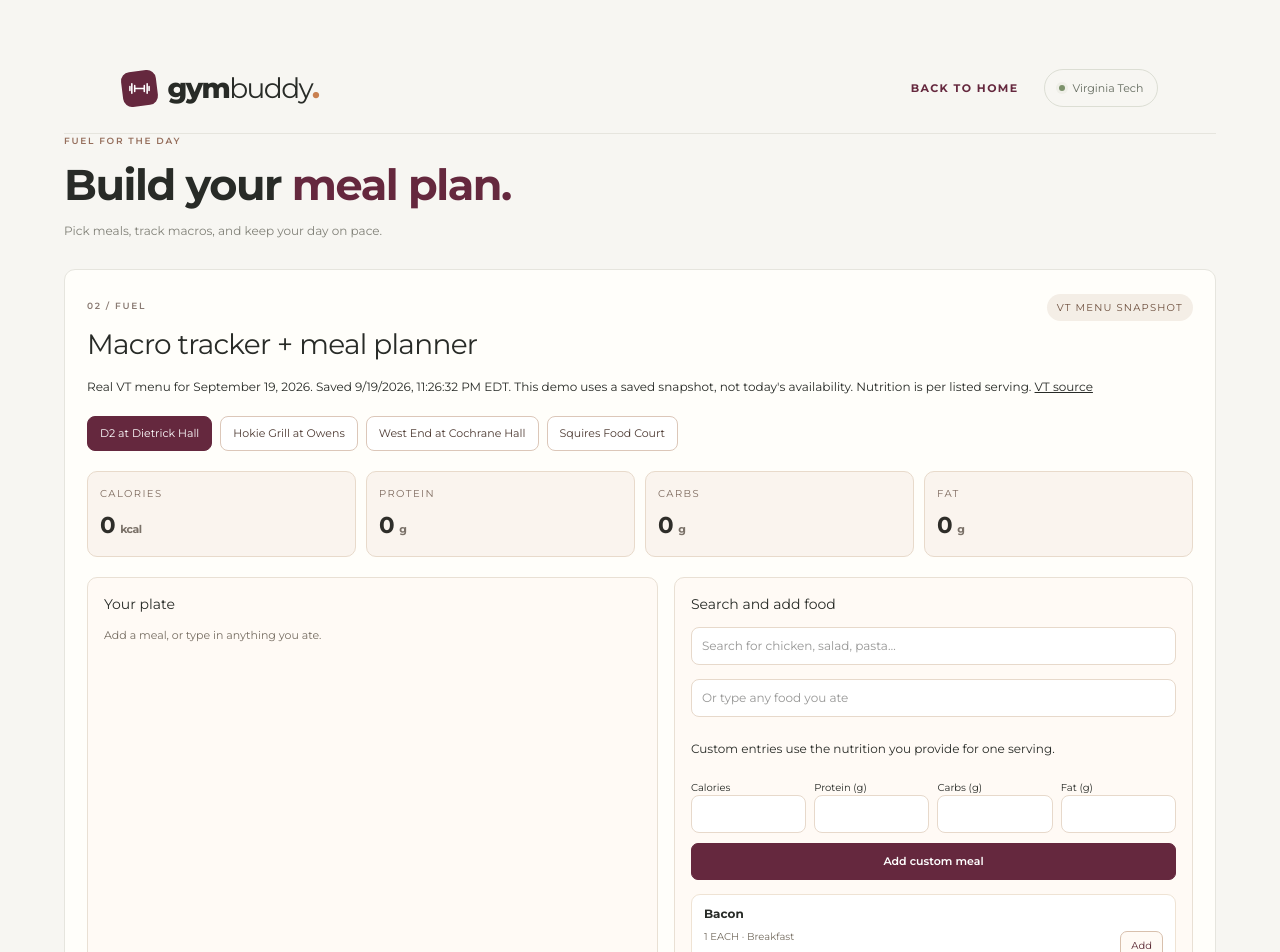
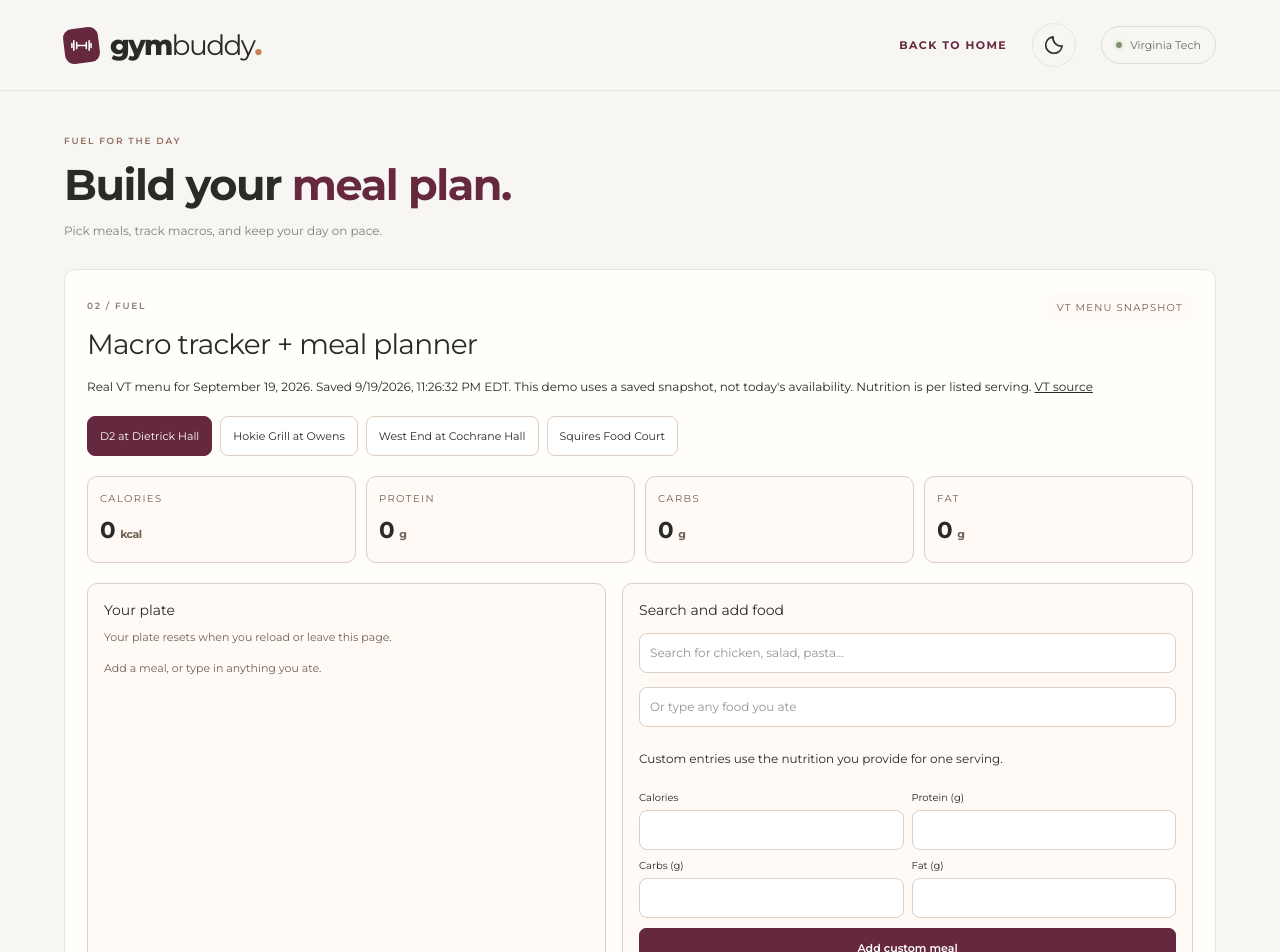
Before and after one commit to owenhoagie/vthacks14-gymbuddy, a Next.js app in the folder web/: page /meal-planner in a window 1280 px wide. Shown: the top 952 px of the page. Built offline with nearby package versions, Linux system fonts and the light colour scheme.

Commit message:
Finish dining themes, mobile layout, and serving quantities

```diff
--- a/web/app/dark-theme.css
+++ b/web/app/dark-theme.css
@@ -245,3 +245,16 @@ html[data-theme="dark"] .data-mode-switch button {
   background: var(--surface);
   color: var(--ink);
 }
+
+
+html[data-theme="dark"] .header-link { color: var(--orange); }
+html[data-theme="dark"] .meal-planner {
+  --meal-panel: var(--inset);
+  --meal-item: var(--surface);
+  --meal-border: var(--line);
+  --meal-muted: var(--muted);
+  --meal-accent: var(--orange);
+  --meal-selected-bg: var(--inset);
+  --meal-selected-ink: var(--orange);
+}
+html[data-theme="dark"] .meal-planner input::placeholder { color: var(--muted); opacity: .8; }
--- a/web/app/globals.css
+++ b/web/app/globals.css
@@ -1279,10 +1279,19 @@ footer > span:last-child > span {
 }
 
 .meal-planner {
+  --meal-panel: #fffaf5;
+  --meal-item: #ffffff;
+  --meal-border: #dccfc3;
+  --meal-muted: #716153;
+  --meal-accent: var(--maroon);
+  --meal-selected-bg: var(--maroon);
+  --meal-selected-ink: #ffffff;
+  color: var(--ink);
   margin-top: 26px;
   padding: 24px 22px;
 }
 .meal-planner-header {
+  flex-wrap: wrap;
   display: flex;
   justify-content: space-between;
   align-items: flex-start;
@@ -1298,8 +1307,8 @@ footer > span:last-child > span {
   align-items: center;
   padding: 6px 10px;
   border-radius: 999px;
-  background: #f4eee6;
-  color: #6d4f3d;
+  background: var(--meal-panel);
+  color: var(--meal-muted);
   font-size: 10px;
   letter-spacing: 0.12em;
   text-transform: uppercase;
@@ -1311,22 +1320,22 @@ footer > span:last-child > span {
   margin: 20px 0;
 }
 .meal-hall-toggle button {
-  border: 1px solid #dcc7b9;
+  border: 1px solid var(--meal-border);
   border-radius: 8px;
   padding: 8px 12px;
-  background: white;
-  color: #4d3a32;
+  background: var(--meal-item);
+  color: var(--ink);
   font-size: 11px;
 }
 .meal-hall-toggle button.active {
-  background: var(--maroon);
-  color: white;
-  border-color: var(--maroon);
+  background: var(--meal-selected-bg);
+  color: var(--meal-selected-ink);
+  border-color: var(--meal-accent);
 }
 .meal-error {
   margin: 0 0 14px;
   font-size: 11px;
-  color: #8d3d35;
+  color: var(--meal-accent);
 }
 .macro-grid {
   display: grid;
@@ -1340,11 +1349,11 @@ footer > span:last-child > span {
   gap: 7px;
   padding: 14px 12px;
   border-radius: 10px;
-  background: #faf4ee;
-  border: 1px solid #e8dacb;
+  background: var(--meal-panel);
+  border: 1px solid var(--meal-border);
 }
 .macro-card span {
-  color: #7e6b5f;
+  color: var(--meal-muted);
   font-size: 10px;
   letter-spacing: 0.14em;
   text-transform: uppercase;
@@ -1353,21 +1362,22 @@ footer > span:last-child > span {
   font-size: 23px;
   font-weight: 700;
   letter-spacing: -0.5px;
-  color: #2e2d29;
+  color: var(--ink);
 }
 .macro-card small {
   font-size: 11px;
-  color: #7a7168;
+  color: var(--meal-muted);
   margin-left: 5px;
 }
 .meal-plan-layout {
   display: grid;
-  grid-template-columns: 1.1fr 1fr;
+  grid-template-columns: minmax(0, 1fr) minmax(0, 1.1fr);
   gap: 16px;
 }
 .meal-list-panel {
-  border: 1px solid #e9e0d4;
-  background: #fffaf5;
+  min-width: 0;
+  border: 1px solid var(--meal-border);
+  background: var(--meal-panel);
   border-radius: 10px;
   padding: 16px;
 }
@@ -1387,9 +1397,9 @@ footer > span:last-child > span {
   align-items: center;
   justify-content: space-between;
   gap: 10px;
-  border: 1px solid #efe3d4;
+  border: 1px solid var(--meal-border);
   border-radius: 9px;
-  background: white;
+  background: var(--meal-item);
   padding: 10px 12px;
 }
 .meal-chip strong,
@@ -1400,15 +1410,15 @@ footer > span:last-child > span {
 }
 .meal-chip small,
 .meal-row small {
-  color: #756d61;
+  color: var(--meal-muted);
   font-size: 10px;
 }
 .meal-chip button,
 .meal-row button,
 .add-custom-button {
-  border: 1px solid #d8c0ad;
-  background: #fffaf5;
-  color: #5d2b36;
+  border: 1px solid var(--meal-border);
+  background: var(--meal-panel);
+  color: var(--meal-accent);
   border-radius: 7px;
   padding: 6px 10px;
   font-size: 10px;
@@ -1423,12 +1433,12 @@ footer > span:last-child > span {
 .meal-search-row input,
 .custom-meal-form input {
   width: 100%;
-  border: 1px solid #e7d9cb;
-  background: white;
+  border: 1px solid var(--meal-border);
+  background: var(--meal-item);
   border-radius: 8px;
   padding: 9px 10px;
   font-size: 12px;
-  color: #2f2f2d;
+  color: var(--ink);
 }
 .custom-macro-grid {
   display: grid;
@@ -1436,15 +1446,15 @@ footer > span:last-child > span {
   gap: 8px;
 }
 .add-custom-button {
-  background: var(--maroon);
-  color: white;
-  border-color: var(--maroon);
+  background: var(--meal-selected-bg);
+  color: var(--meal-selected-ink);
+  border-color: var(--meal-accent);
   padding: 9px 10px;
   font-size: 11px;
   font-weight: 600;
 }
 .empty-state {
-  color: #766d62;
+  color: var(--meal-muted);
   font-size: 11px;
 }
 
@@ -1495,3 +1505,56 @@ footer > span:last-child > span {
 .dining-source-link { font-size: 10px; }
 .dining-nutrition { display: block; margin-top: 4px; }
 .custom-macro-grid label { font-size: 10px; min-width: 0; }
+
+
+.meal-planner-page .page-shell { padding-bottom: 40px; }
+.meal-planner h2, .meal-planner h3, .meal-row > div, .meal-chip > div {
+  min-width: 0;
+  overflow-wrap: anywhere;
+}
+.meal-planner button { min-height: 40px; }
+.meal-planner button:disabled { cursor: not-allowed; }
+.meal-row > button { flex-shrink: 0; min-width: 44px; }
+.meal-chip { flex-direction: column; align-items: stretch; }
+.meal-chip-actions { display: flex; align-items: end; flex-wrap: wrap; gap: 10px; }
+.serving-control { display: flex; flex-direction: column; gap: 5px; font-size: 11px; }
+.serving-stepper { display: flex; gap: 4px; }
+.serving-stepper button { width: 40px; padding: 0; font-size: 18px; }
+.serving-stepper input {
+  width: 64px;
+  min-width: 0;
+  border: 1px solid var(--meal-border);
+  background: var(--meal-item);
+  color: var(--ink);
+  border-radius: 6px;
+  padding: 6px;
+  text-align: center;
+}
+.plate-note { margin: -4px 0 14px; font-size: 11px; line-height: 1.6; color: var(--meal-muted); }
+.serving-subtotal { align-self: center; }
+.macro-card { min-width: 0; }
+.macro-card strong { overflow-wrap: anywhere; }
+.custom-macro-grid { grid-template-columns: repeat(2, minmax(0, 1fr)); }
+.custom-macro-grid label { display: flex; flex-direction: column; gap: 5px; }
+.meal-planner input { min-height: 40px; }
+.meal-row button:hover:enabled, .meal-chip button:hover:enabled { border-color: var(--meal-accent); }
+.dining-source-link { color: var(--meal-accent); }
+
+@media (max-width: 900px) {
+  .meal-plan-layout { grid-template-columns: minmax(0, 1fr); }
+}
+@media (max-width: 620px) {
+  .site-header:has(.header-link) { height: auto; min-height: 94px; gap: 12px; padding-top: 10px; padding-bottom: 10px; }
+  .site-header:has(.header-link) .wordmark { font-size: 22px; flex-shrink: 0; }
+  .site-header:has(.header-link) .brand-icon { width: 28px; height: 28px; margin-right: 8px; }
+  .header-right:has(.header-link) { flex-wrap: wrap; justify-content: flex-end; gap: 4px; max-width: 80px; }
+  .header-link { order: 2; width: 100%; text-align: right; font-size: 10px; letter-spacing: .5px; }
+  .meal-planner { padding: 18px 12px; }
+  .meal-planner-header h2 { font-size: 23px; }
+  .meal-planner-header { gap: 14px; }
+  .macro-grid { grid-template-columns: repeat(2, minmax(0, 1fr)); }
+  .meal-list-panel { padding: 12px; }
+  .meal-row { padding: 12px 10px; }
+  .meal-planner input { font-size: 16px; }
+  .meal-hall-toggle button { flex: 1 1 45%; }
+}
--- a/web/app/meal-planner/page.tsx
+++ b/web/app/meal-planner/page.tsx
@@ -1,8 +1,9 @@
+import ThemeToggle from "@/components/theme-toggle";
 import MealPlannerCard from "@/components/meal-planner";
 
 export default function MealPlannerPage() {
   return (
-    <main className="meal-planner-page">
+    <div className="meal-planner-page">
       <header className="site-header">
         <a className="wordmark" href="/" aria-label="GymBuddy home">
           <span className="brand-icon">
@@ -25,13 +26,14 @@ export default function MealPlannerPage() {
         </a>
         <div className="header-right">
           <a className="header-link" href="/">Back to home</a>
+          <ThemeToggle />
           <span className="campus-pill">
             <span className="status-dot" />
             Virginia Tech
           </span>
         </div>
       </header>
-      <div className="page-shell">
+      <main className="page-shell">
         <section className="page-intro meal-planner-intro">
           <div>
             <div className="eyebrow">FUEL FOR THE DAY</div>
@@ -42,7 +44,7 @@ export default function MealPlannerPage() {
           </div>
         </section>
         <MealPlannerCard />
-      </div>
-    </main>
+      </main>
+    </div>
   );
 }
--- a/web/components/meal-planner.tsx
+++ b/web/components/meal-planner.tsx
@@ -3,6 +3,12 @@
 import { useEffect, useMemo, useState } from "react";
 import {
   DINING_HALLS,
+  addMealToPlate,
+  setMealServings,
+  validServings,
+  MIN_SERVINGS,
+  MAX_SERVINGS,
+  type PlateEntry,
   type DiningMenuResponse,
   summarizeDailyPlan,
   type MealItem,
@@ -20,10 +26,43 @@ function MacroCard({ label, value, suffix }: { label: string; value: number; suf
   );
 }
 
+function ServingControl({ name, quantity, onChange }: { name: string; quantity: number; onChange: (value: number) => void }) {
+  const [draft, setDraft] = useState(String(quantity));
+  useEffect(() => setDraft(String(quantity)), [quantity]);
+
+  return (
+    <div className="serving-control">
+      <span>Servings</span>
+      <div className="serving-stepper">
+        <button type="button" aria-label={`Decrease servings of ${name} by half`} disabled={quantity <= MIN_SERVINGS} onClick={() => onChange(quantity - 0.5)}>−</button>
+        <input
+          type="number"
+          min={MIN_SERVINGS}
+          max={MAX_SERVINGS}
+          step="0.5"
+          inputMode="decimal"
+          aria-label={`Servings of ${name}`}
+          value={draft}
+          onChange={(event) => {
+            setDraft(event.target.value);
+            const value = Number(event.target.value);
+            if (validServings(value)) onChange(value);
+          }}
+          onBlur={() => setDraft(String(quantity))}
+          onKeyDown={(event) => {
+            if (event.key === "Enter") event.currentTarget.blur();
+          }}
+        />
+        <button type="button" aria-label={`Increase servings of ${name} by half`} disabled={quantity >= MAX_SERVINGS} onClick={() => onChange(quantity + 0.5)}>+</button>
+      </div>
+    </div>
+  );
+}
+
 export default function MealPlannerCard() {
   const [hall, setHall] = useState(DINING_HALLS[0].id);
   const [suggestions, setSuggestions] = useState<MealItem[]>([]);
-  const [selectedMeals, setSelectedMeals] = useState<MealItem[]>([]);
+  const [selectedMeals, setSelectedMeals] = useState<PlateEntry[]>([]);
   const [loading, setLoading] = useState(true);
   const [error, setError] = useState("");
   const [menu, setMenu] = useState<DiningMenuResponse | null>(null);
@@ -76,12 +115,11 @@ export default function MealPlannerCard() {
   }, [searchTerm, suggestions]);
 
   function addMeal(meal: MealItem) {
-    if (!meal.nutrition) return;
-    setSelectedMeals((previous) => {
-      if (previous.some((item) => item.id === meal.id || item.name.toLowerCase() === meal.name.toLowerCase()))
-        return previous;
-      return [...previous, meal];
-    });
+    setSelectedMeals((previous) => addMealToPlate(previous, meal));
+  }
+
+  function changeServings(id: string, quantity: number) {
+    setSelectedMeals((previous) => setMealServings(previous, id, quantity));
   }
 
   function removeMeal(id: string) {
@@ -95,7 +133,7 @@ export default function MealPlannerCard() {
     if (!name || values.some((value) => !value.trim() || !Number.isFinite(Number(value)) || Number(value) < 0)) return;
 
     const nextMeal: MealItem = {
-      id: `custom-${Date.now()}`,
+      id: `custom-${crypto.randomUUID()}`,
       name,
       hall: "Entered by you",
       servingSize: "1",
@@ -109,10 +147,7 @@ export default function MealPlannerCard() {
       source: "user_entered",
     };
 
-    setSelectedMeals((previous) => {
-      if (previous.some((item) => item.name.toLowerCase() === name.toLowerCase())) return previous;
-      return [...previous, nextMeal];
-    });
+    addMeal(nextMeal);
     setCustomMealName("");
     setCustomCalories("");
     setCustomProtein("");
@@ -155,7 +190,7 @@ export default function MealPlannerCard() {
 
       {error ? <p className="meal-error">{error}</p> : null}
 
-      <div className="macro-grid">
+      <div className="macro-grid" aria-live="polite" aria-atomic="true">
         <MacroCard label="Calories" value={totals.calories} suffix="kcal" />
         <MacroCard label="Protein" value={totals.protein} suffix="g" />
         <MacroCard label="Carbs" value={totals.carbs} suffix="g" />
@@ -165,6 +200,7 @@ export default function MealPlannerCard() {
       <div className="meal-plan-layout">
         <div className="meal-list-panel">
           <h3>Your plate</h3>
+          <p className="plate-note">Your plate resets when you reload or leave this page.</p>
           <div className="meal-chip-list">
             {selectedMeals.length === 0 ? (
               <p className="empty-state">Add a meal, or type in anything you ate.</p>
@@ -174,12 +210,16 @@ export default function MealPlannerCard() {
                   <div>
                     <strong>{meal.name}</strong>
                     <small>
-                      {meal.hall} · {meal.servingSize} {meal.servingUnit} · {meal.nutrition?.calories} kcal
+                      {meal.hall} · 1 serving = {meal.servingSize} {meal.servingUnit}
                     </small>
                   </div>
-                  <button type="button" onClick={() => removeMeal(meal.id)} aria-label={`Remove ${meal.name}`}>
-                    Remove
-                  </button>
+                  <div className="meal-chip-actions">
+                    <ServingControl name={meal.name} quantity={meal.quantity} onChange={(quantity) => changeServings(meal.id, quantity)} />
+                    <small className="serving-subtotal">{summarizeDailyPlan([meal]).calories} kcal for {meal.quantity} {meal.quantity === 1 ? "serving" : "servings"}</small>
+                    <button type="button" onClick={() => removeMeal(meal.id)} aria-label={`Remove ${meal.name}`}>
+                      Remove
+                    </button>
+                  </div>
                 </div>
               ))
             )}
--- a/web/lib/meal-planner.ts
+++ b/web/lib/meal-planner.ts
@@ -17,6 +17,28 @@ export type MealItem = {
   mealPeriods?: string[];
   stations?: string[];
 };
+
+export type PlateEntry = MealItem & { quantity: number };
+export const MIN_SERVINGS = 0.5;
+export const MAX_SERVINGS = 99;
+
+export function validServings(value: number): boolean {
+  return Number.isFinite(value) && value >= MIN_SERVINGS && value <= MAX_SERVINGS && Number.isInteger(value * 2);
+}
+
+export function addMealToPlate(plate: PlateEntry[], meal: MealItem): PlateEntry[] {
+  if (!meal.nutrition) return plate;
+  const existing = plate.find((item) => item.id === meal.id);
+  if (existing) {
+    return setMealServings(plate, meal.id, Math.min(MAX_SERVINGS, existing.quantity + 1));
+  }
+  return [...plate, { ...meal, quantity: 1 }];
+}
+
+export function setMealServings(plate: PlateEntry[], id: string, quantity: number): PlateEntry[] {
+  if (!validServings(quantity)) return plate;
+  return plate.map((item) => item.id === id ? { ...item, quantity } : item);
+}
 
 export type DiningFood = MealItem & {
   source: "foodpro";
@@ -62,12 +84,12 @@ export const DINING_HALLS = [
   { id: "18", name: "Squires Food Court" },
 ];
 
-export function summarizeDailyPlan(meals: MealItem[]): Nutrition {
+export function summarizeDailyPlan(meals: (MealItem & { quantity?: number })[]): Nutrition {
   const totals = meals.reduce(
     (totals, meal) => {
       if (meal.nutrition) {
         for (const key of ["calories", "protein", "carbs", "fat"] as const) {
-          totals[key] += meal.nutrition[key];
+          totals[key] += meal.nutrition[key] * (meal.quantity ?? 1);
         }
       }
       return totals;
```
Also changed, not shown: 2 other files (tests, documents, lock files or other folders).
